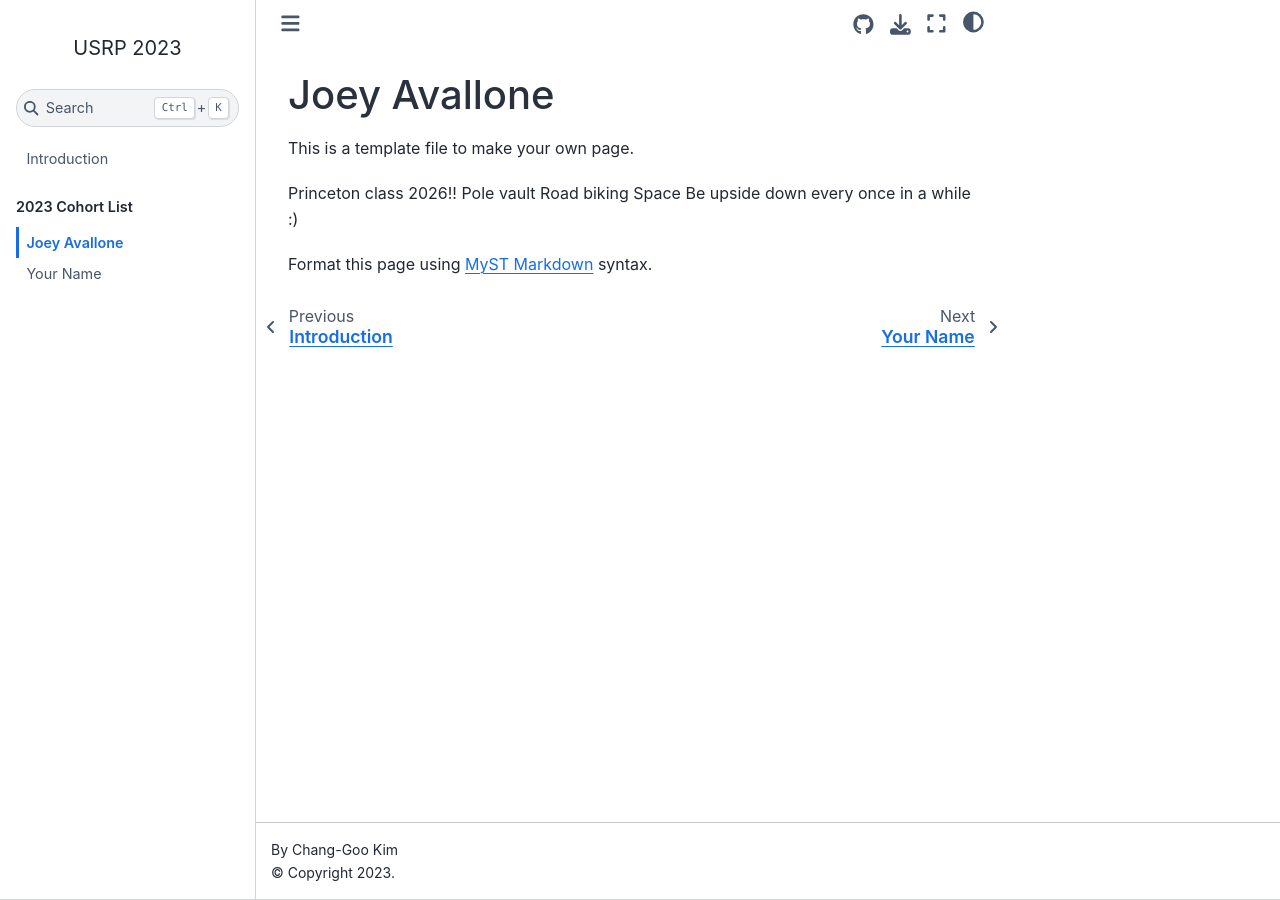
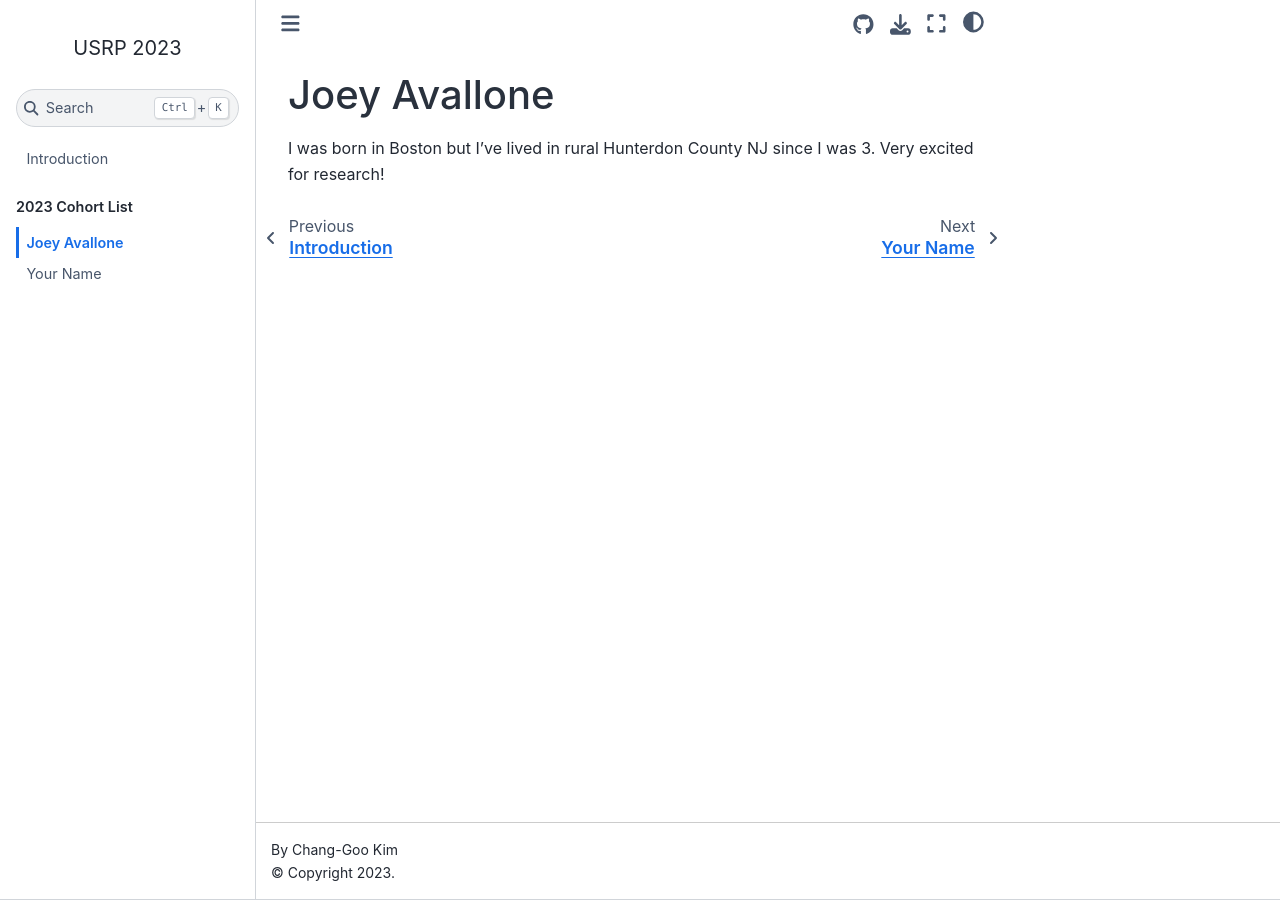
Before and after one commit to changgoo/usrp-introduction, a Jupyter Book: the page built from docs/students/Joey_Avallone.md, in a window 1280 px wide. Built offline with Jupyter Book 1.0.4 settings and Sphinx 7.4.7 and the Sphinx Book theme 1.1.4, drawn with Linux system fonts in a browser that asks for light colours.

Commit message:
commit message

```diff
--- a/docs/students/Joey_Avallone.md
+++ b/docs/students/Joey_Avallone.md
@@ -1,10 +1,5 @@
 # Joey Avallone
-This is a template file to make your own page.
 
-Princeton class 2026!!
-Pole vault
-Road biking
-Space
-Be upside down every once in a while :)
 
-Format this page using [MyST Markdown](https://jupyterbook.org/en/stable/content/index.html) syntax.
+
+I was born in Boston but I've lived in rural Hunterdon County NJ since I was 3. Very excited for research!
```
